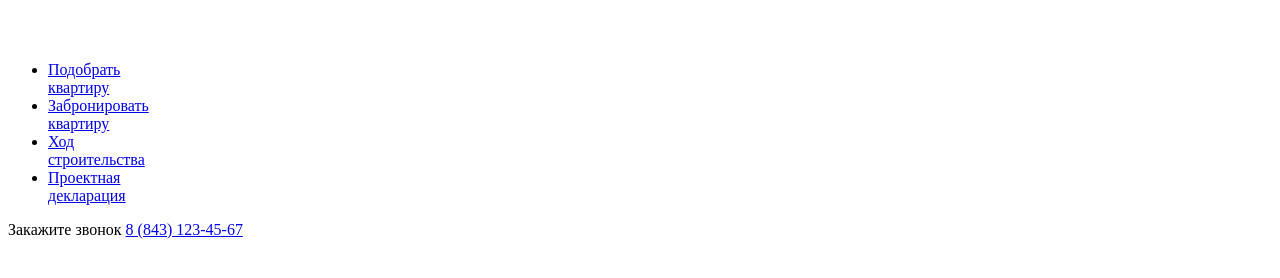
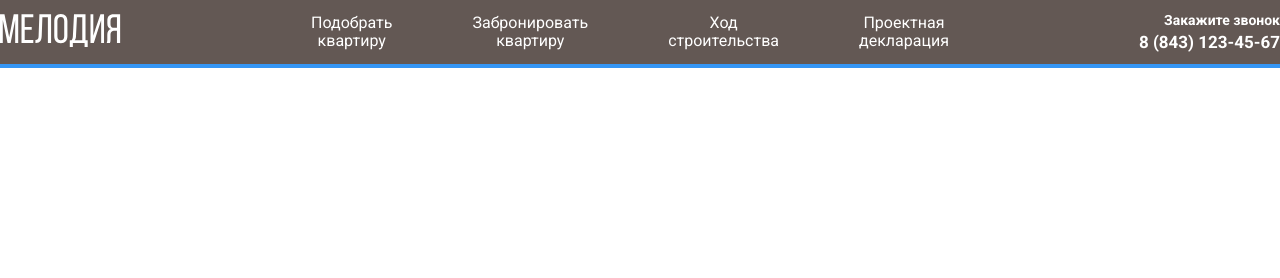
Before and after one commit to DmitriiDAK/Melody, a plain HTML site: page index.html in a window 1280 px wide. Drawn offline with Linux system fonts and the light colour scheme; the site is published under a folder, as on GitHub Pages, so addresses that start at the root find nothing.

Commit message:
Update index.html

```diff
--- a/index.html
+++ b/index.html
@@ -6,8 +6,8 @@
     <meta http-equiv="X-UA-Compatible" content="IE=edge">
     <meta name="viewport" content="width=device-width, initial-scale=1.0">
     <title>Мелодия</title>
-    <link rel="stylesheet" href="/CSS/style.css">
-    <link rel="stylesheet" href="/CSS/normalize.css">
+    <link rel="stylesheet" href="CSS/style.css">
+    <link rel="stylesheet" href="CSS/normalize.css">
     <link rel="preconnect" href="https://fonts.googleapis.com">
     <link rel="preconnect" href="https://fonts.gstatic.com" crossorigin>
     <link href="https://fonts.googleapis.com/css2?family=Roboto:wght@400; 700&display=swap" rel="stylesheet">
```
